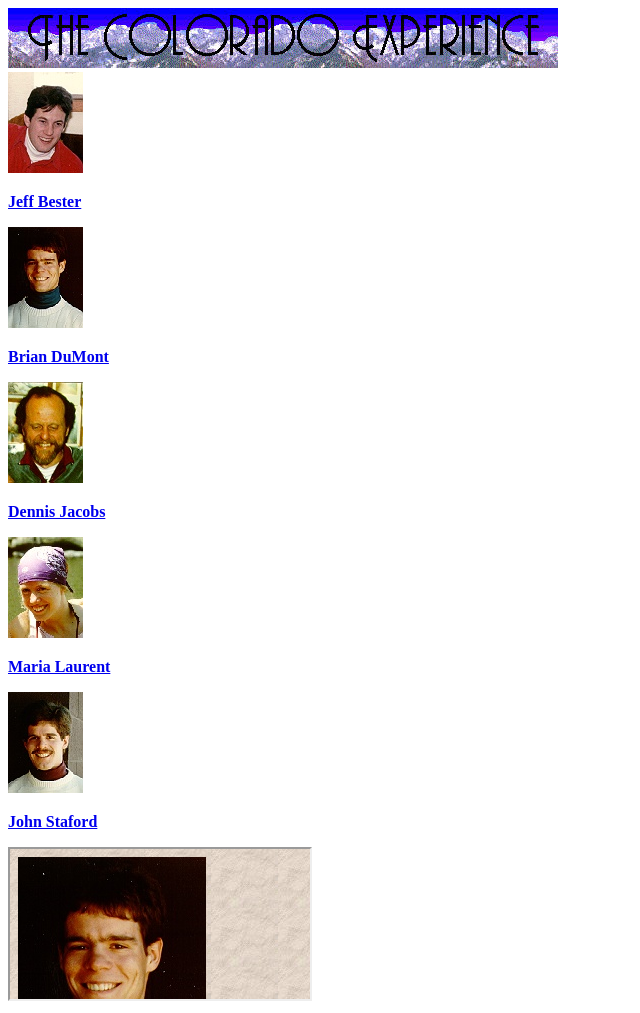
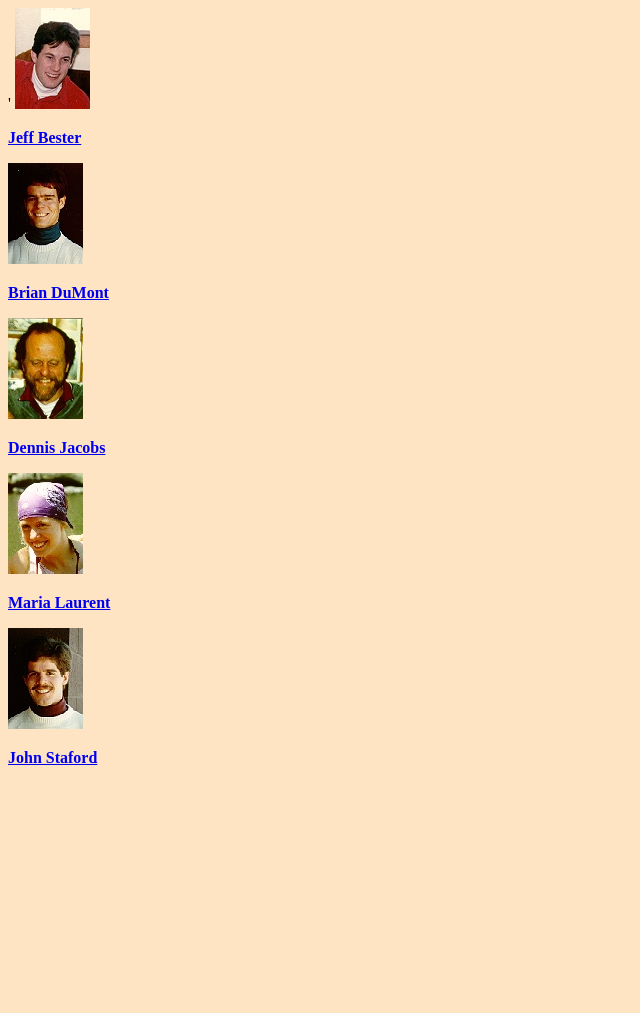
Before and after one commit to nicoleebhd307/251EIE503001-WEBDEV-nicoleebhd307-, a plain HTML site: page Ex28/ColoradoSelf.html in a window 1280 px wide. Shown: the whole page, without its empty margins (0-640 px from the left). After the commit the page ends 800 px from the top, so only its background shows below. Drawn offline with Linux system fonts and the light colour scheme.

Commit message:
Bài tập 28

```diff
--- a/Ex28/ColoradoSelf.html
+++ b/Ex28/ColoradoSelf.html
@@ -4,13 +4,16 @@
 <head>
     <meta charset="utf-8" />
     <title>Ex28: Bùi Hoàng Diệu</title>
+    <style>
+        body{
+            background-color:bisque
+        }
+    </style>
 </head>
 <body>
-    <img class="logo" src="images/LOGO.jpg" alt="Logo" />
     <div class="main">
         <div class="sidebar">
-            <div class="sidebar_container">
-                <img src="images/Bester.jpg" alt="Jeff Bester" />
+            <div class="sidebar_container">'                <img src="images/Bester.jpg" alt="Jeff Bester" />
                 <p><b><a href="#">Jeff Bester</a></b></p>
             </div>
             <div class="sidebar_container">
@@ -30,9 +33,6 @@
                 <p><b><a href="Staford.html" target="ct_iframe">John Staford</a></b></p>
             </div>
         </div>
-        <div class="content">
-            <iframe src="DuMont.html" name="ct_iframe"></iframe>
-        </div>
     </div>
 </body>
 </html>
```
Also changed, not shown: Ex28/Home.html (+8 -3 lines).
